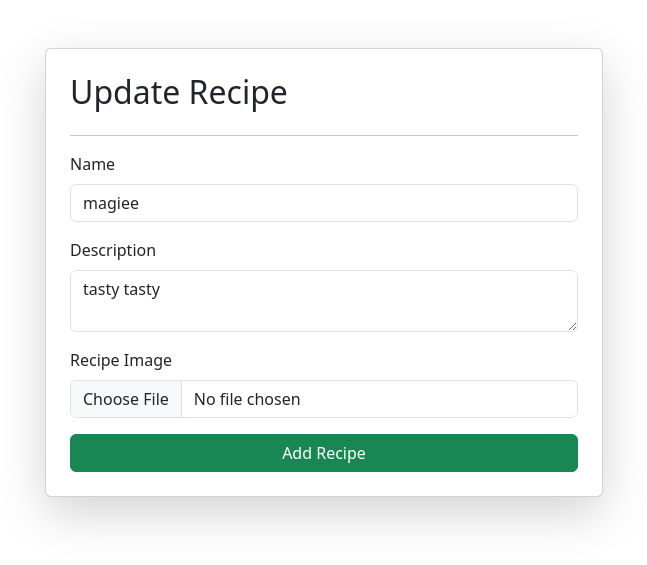
After one commit to imgourav/Recipe, a Django app: page /update-recipe/13 in a window 1280 px wide. The commit adds this page. Shown: the top 565 px of the page, without its empty margins (316-963 px from the left). Run offline with Django 5.2, Linux system fonts and the light colour scheme; data comes from the database, SQL or seed files in the repository; both versions use the stored data as it was after the commit.

Commit message:
Added Update Functionality

```diff
--- a/FP/urls.py
+++ b/FP/urls.py
@@ -24,6 +24,7 @@ urlpatterns = [
     path('admin/', admin.site.urls),
     path("",login_page, name="login_page"),
     path("recipes/",recipes,name = "recipes"),
+    path("update-recipe/<id>",update_recipe, name="update_recipes"),
     path("delete-recipe/<id>",delete_recipe,name = "delete_recipes"),
     path("login/",login_page,name="login_page"),
     path('register/', register_page , name='register_page'),
--- /dev/null
+++ b/RecepieApp/templates/update_recipe.html
@@ -0,0 +1,29 @@
+{%extends "base.html"%}
+{% block start%}
+
+<div class="container mt-5">
+  <form class="col-6 mx-auto card p-4 shadow-lg" method="post" enctype="multipart/form-data">
+    {%csrf_token%}
+    <h2>Update Recipe</h2>
+    <hr>
+    <div class="mb-3">
+      <label for="exampleInputEmail1" class="form-label">Name</label>
+      <input type="text" class="form-control" name="recipe_name" value="{{recipes.recipe_name}}">
+    </div>
+
+    <div class="mb-3">
+      <label for="exampleInputPassword1" class="form-label" ">Description</label>
+      <textarea class="form-control" name="recipe_description">{{recipes.recipe_description}}</textarea>
+    </div>
+
+    <div class="mb-3">
+      <label for="exampleInputPassword1" class="form-label">Recipe Image</label>
+      <input type="file" class="form-control" name="recipe_image">
+    </div>
+
+    <button type="submit" class="btn btn-success">Add Recipe</button>
+  </form>
+</div>
+
+
+{% endblock %}
--- a/RecepieApp/views.py
+++ b/RecepieApp/views.py
@@ -1,4 +1,5 @@
 from django.shortcuts import render,redirect
+from django.http import HttpResponse
 from .models import *
 from django.contrib import messages
 from django.contrib.auth import authenticate, login, logout
@@ -26,12 +27,33 @@ def recipes(request):
 
   return render(request, "recipes.html", context)
 
+def update_recipe(request, id):
+  querySet = Recipes.objects.get(id = id)
+
+  if request.method == "POST":
+    data = request.POST
+    recipe_name = data.get('recipe_name')
+    recipe_description = data.get('recipe_description')
+    recipe_image = request.FILES.get('recipe_image')
+
+    querySet.recipe_name = recipe_name
+    querySet.recipe_description = recipe_description
+
+    if recipe_image:
+      querySet.recipe_image = recipe_image
+
+    querySet.save()
+    return redirect('/recipes/')
+
+  context = {'recipes' : querySet}
+  return render(request, "update_recipe.html", context)
 
 def delete_recipe(request, id):
   querySet = Recipes.objects.get(id = id)
   querySet.delete()
   return redirect('/recipes/')
 
+# @logout_required(login_url='/logout/')
 def login_page(request):
   if request.method == 'POST':
     username = request.POST.get('username')
```
Also changed, not shown: RecepieApp/templates/recipes.html (+6 -1 lines), db.sqlite3, public/static/recipes/Screenshot_2024-05-23_105813_4a87S4E.png (added), public/static/recipes/Screenshot_2024-05-23_105813_DguUeQn.png (added), public/static/recipes/Screenshot_35.png (added).
